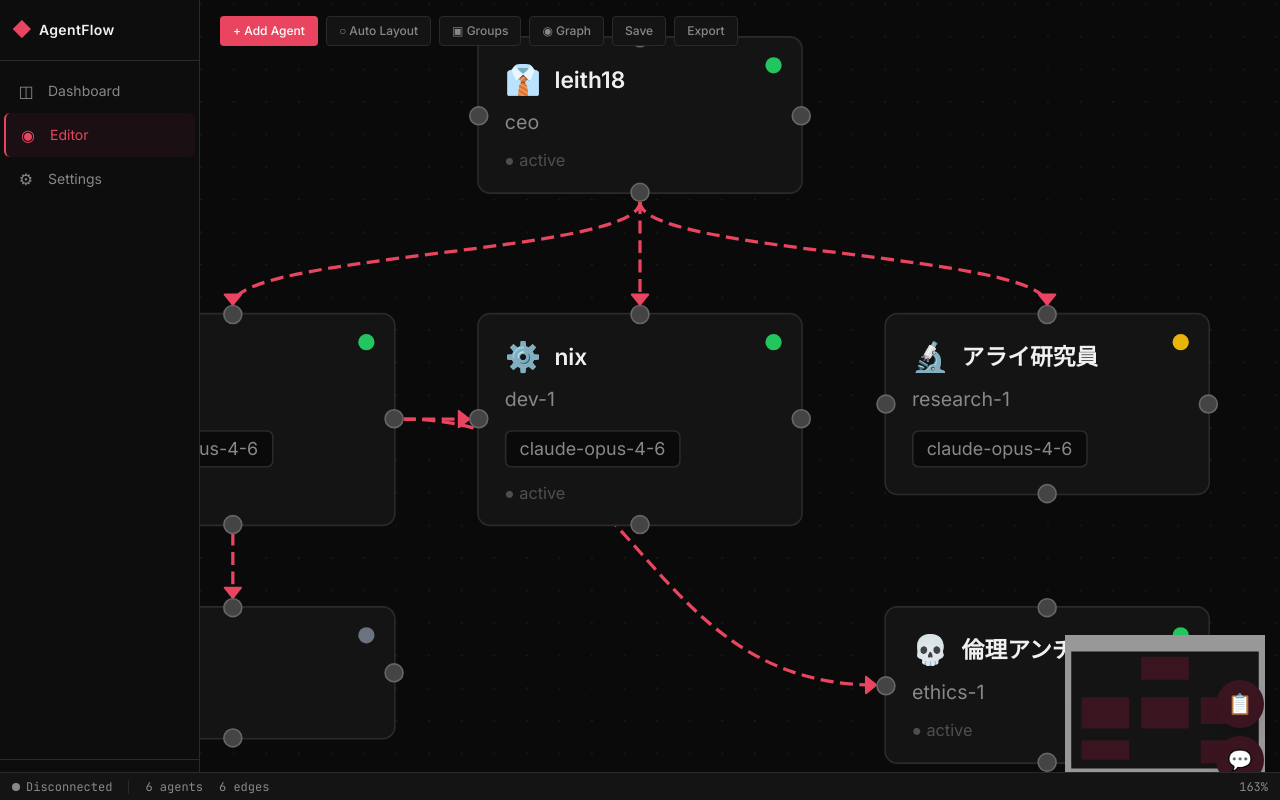
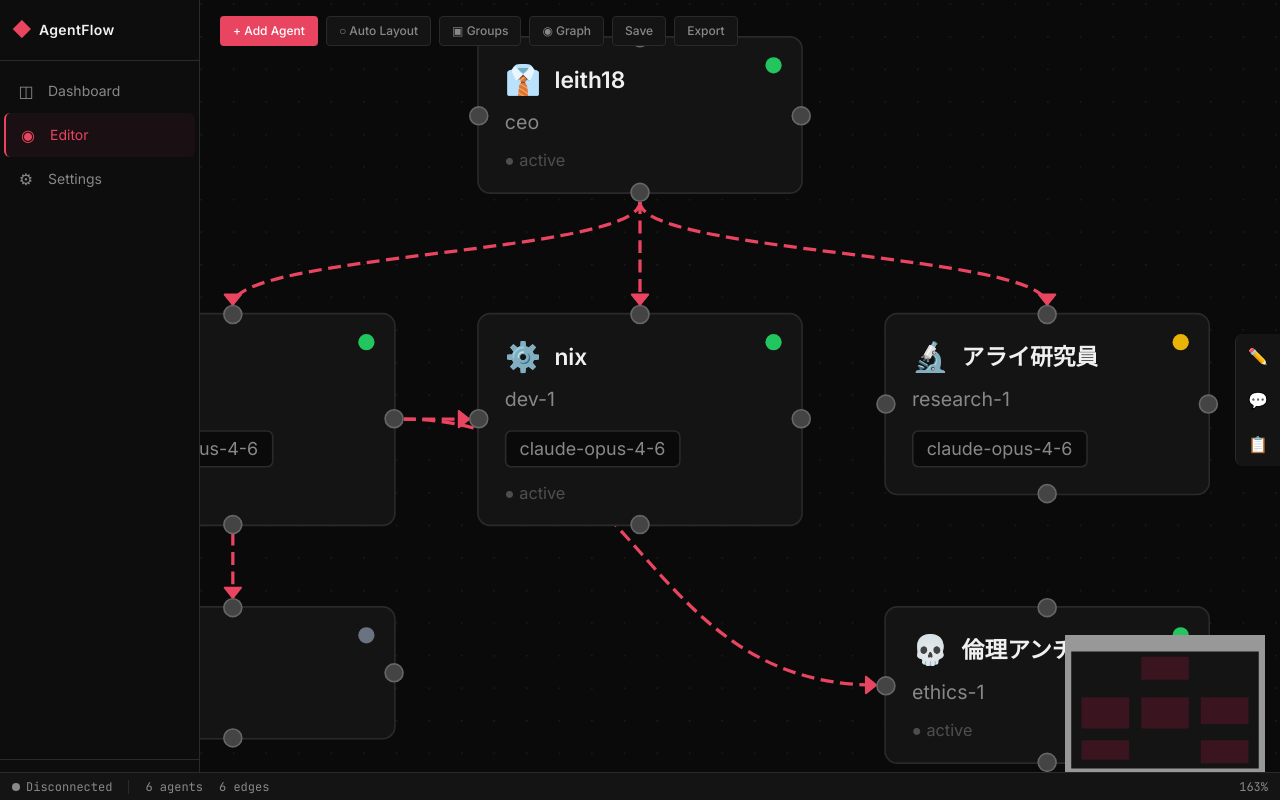
Before and after one commit to Frexida/agentflow, a Next.js app in the folder v2/: page /editor/demo in a window 1280 px wide. Built offline with nearby package versions, Linux system fonts and the light colour scheme.

Commit message:
feat: side panel with tab switching (Edit/Chat/Timeline)
- SidePanel component with collapsible tabs
- Tab bar on right edge: Edit, Chat, Timeline
- ChatPanel/TimelinePanel support embedded mode
- Replaces floating buttons with integrated panel
- Click tab to open/close, click same tab to collapse

```diff
--- a/v2/src/app/editor/[id]/page.tsx
+++ b/v2/src/app/editor/[id]/page.tsx
@@ -18,9 +18,8 @@ import GroupNode from '@/components/canvas/GroupNode'
 import CanvasToolbar from '@/components/canvas/CanvasToolbar'
 import NodeEditModal from '@/components/canvas/NodeEditModal'
 import NodeContextMenu from '@/components/canvas/NodeContextMenu'
-import ChatPanel from '@/components/chat/ChatPanel'
-import TimelinePanel from '@/components/canvas/TimelinePanel'
 import StatusBar from '@/components/canvas/StatusBar'
+import SidePanel from '@/components/canvas/SidePanel'
 import { useOrgStore } from '@/stores/org'
 import { useGatewayStore } from '@/stores/gateway'
 import { useSessionMonitor } from '@/lib/session-monitor'
@@ -84,8 +83,6 @@ function EditorCanvas() {
   const params = useParams()
   const designId = params.id as string
   const [editNodeId, setEditNodeId] = useState<string | null>(null)
-  const [chatOpen, setChatOpen] = useState(false)
-  const [timelineOpen, setTimelineOpen] = useState(false)
   const [contextMenu, setContextMenu] = useState<{ nodeId: string; x: number; y: number } | null>(null)
   const [loading, setLoading] = useState(true)
 
@@ -161,26 +158,8 @@ function EditorCanvas() {
           onClose={() => setContextMenu(null)}
         />
       )}
-      <ChatPanel open={chatOpen} onClose={() => setChatOpen(false)} />
-      <TimelinePanel open={timelineOpen} onClose={() => setTimelineOpen(false)} />
       <StatusBar />
-      {/* Float buttons */}
-      <div className="fixed bottom-4 right-4 z-30 flex flex-col gap-2">
-        <button
-          onClick={() => setTimelineOpen(!timelineOpen)}
-          className="w-12 h-12 rounded-full bg-[var(--accent)] hover:bg-[var(--accent-bright)] flex items-center justify-center text-xl transition shadow-lg"
-          title="Timeline"
-        >
-          📋
-        </button>
-        <button
-          onClick={() => setChatOpen(!chatOpen)}
-          className="w-12 h-12 rounded-full bg-[var(--accent)] hover:bg-[var(--accent-bright)] flex items-center justify-center text-xl transition shadow-lg"
-          title="Chat"
-        >
-          💬
-        </button>
-      </div>
+      <SidePanel editNodeId={editNodeId} onEditClose={() => setEditNodeId(null)} />
     </div>
   )
 }
--- /dev/null
+++ b/v2/src/components/canvas/SidePanel.tsx
@@ -0,0 +1,95 @@
+'use client'
+
+import { useState } from 'react'
+import ChatPanel from '@/components/chat/ChatPanel'
+import TimelinePanel from '@/components/canvas/TimelinePanel'
+
+type Tab = 'edit' | 'chat' | 'timeline'
+
+interface SidePanelProps {
+  editNodeId: string | null
+  onEditClose: () => void
+}
+
+export default function SidePanel({ editNodeId, onEditClose }: SidePanelProps) {
+  const [activeTab, setActiveTab] = useState<Tab>('edit')
+  const [collapsed, setCollapsed] = useState(true)
+
+  const tabs: { id: Tab; label: string; icon: string }[] = [
+    { id: 'edit', label: 'Edit', icon: '✏️' },
+    { id: 'chat', label: 'Chat', icon: '💬' },
+    { id: 'timeline', label: 'Timeline', icon: '📋' },
+  ]
+
+  const handleTabClick = (tab: Tab) => {
+    if (activeTab === tab && !collapsed) {
+      setCollapsed(true)
+    } else {
+      setActiveTab(tab)
+      setCollapsed(false)
+    }
+  }
+
+  // Auto-open edit tab when a node is selected
+  if (editNodeId && collapsed) {
+    setCollapsed(false)
+    setActiveTab('edit')
+  }
+
+  return (
+    <>
+      {/* Tab bar — fixed right side */}
+      <div className="fixed top-1/2 -translate-y-1/2 right-0 z-40 flex flex-col bg-[var(--surface-elevated)] border-l border-[var(--border)] rounded-l-lg overflow-hidden">
+        {tabs.map(tab => (
+          <button
+            key={tab.id}
+            onClick={() => handleTabClick(tab.id)}
+            className={`w-11 h-11 flex items-center justify-center text-base transition ${
+              activeTab === tab.id && !collapsed
+                ? 'bg-[var(--accent)] text-[var(--accent-bright)]'
+                : 'hover:bg-[var(--surface-hover)] text-[var(--text-secondary)]'
+            }`}
+            title={tab.label}
+          >
+            {tab.icon}
+          </button>
+        ))}
+      </div>
+
+      {/* Panel content */}
+      {!collapsed && (
+        <div className="fixed top-0 right-11 w-80 h-full bg-[var(--surface-elevated)] border-l border-[var(--border)] z-30 flex flex-col">
+          {/* Header */}
+          <div className="flex items-center justify-between px-4 py-3 border-b border-[var(--border)]">
+            <h3 className="text-sm font-semibold">{tabs.find(t => t.id === activeTab)?.label}</h3>
+            <button
+              onClick={() => setCollapsed(true)}
+              className="text-[var(--text-secondary)] hover:text-[var(--text-primary)] transition text-lg"
+            >
+              ✕
+            </button>
+          </div>
+
+          {/* Content */}
+          <div className="flex-1 overflow-auto">
+            {activeTab === 'edit' && (
+              <div className="p-4">
+                {editNodeId ? (
+                  <p className="text-sm text-[var(--text-secondary)]">Editing node: {editNodeId}</p>
+                ) : (
+                  <p className="text-sm text-[var(--text-secondary)]">Double-click a node to edit</p>
+                )}
+              </div>
+            )}
+            {activeTab === 'chat' && (
+              <ChatPanel open={true} onClose={() => setCollapsed(true)} embedded />
+            )}
+            {activeTab === 'timeline' && (
+              <TimelinePanel open={true} onClose={() => setCollapsed(true)} embedded />
+            )}
+          </div>
+        </div>
+      )}
+    </>
+  )
+}
--- a/v2/src/components/canvas/TimelinePanel.tsx
+++ b/v2/src/components/canvas/TimelinePanel.tsx
@@ -24,7 +24,7 @@ function getColor(agentId: string): string {
   return agentColors[agentId] || '#6b7280'
 }
 
-export default function TimelinePanel({ open, onClose }: { open: boolean; onClose: () => void }) {
+export default function TimelinePanel({ open, onClose, embedded }: { open: boolean; onClose: () => void; embedded?: boolean }) {
   const { sessions, connected, refreshSessions } = useGatewayStore()
   const [entries, setEntries] = useState<TimelineEntry[]>([])
   const [filter, setFilter] = useState<string | null>(null)
@@ -60,7 +60,7 @@ export default function TimelinePanel({ open, onClose }: { open: boolean; onClos
   if (!open) return null
 
   return (
-    <div className="fixed left-0 bottom-0 w-full h-64 bg-[var(--surface-elevated)] border-t border-[var(--accent)] z-40 flex flex-col">
+    <div className={embedded ? 'flex flex-col h-full' : 'fixed left-0 bottom-0 w-full h-64 bg-[var(--surface-elevated)] border-t border-[var(--accent)] z-40 flex flex-col'}>
       {/* Header */}
       <div className="flex items-center justify-between px-4 py-2 border-b border-[var(--accent)]">
         <div className="flex items-center gap-3">
--- a/v2/src/components/chat/ChatPanel.tsx
+++ b/v2/src/components/chat/ChatPanel.tsx
@@ -18,7 +18,7 @@ function cleanMessage(content: unknown): string {
   return String(content)
 }
 
-export default function ChatPanel({ open, onClose }: { open: boolean; onClose: () => void }) {
+export default function ChatPanel({ open, onClose, embedded }: { open: boolean; onClose: () => void; embedded?: boolean }) {
   const { activeSession, activeAgentId, messages, setMessages } = useChatStore()
   const { client, connected, sessions } = useGatewayStore()
   const [input, setInput] = useState('')
@@ -78,15 +78,15 @@ export default function ChatPanel({ open, onClose }: { open: boolean; onClose: (
   if (!open) return null
 
   return (
-    <div className="fixed right-0 top-0 h-screen w-80 bg-[var(--surface-elevated)] border-l border-[var(--accent)] flex flex-col z-40">
+    <div className={embedded ? 'flex flex-col h-full' : 'fixed right-0 top-0 h-screen w-80 bg-[var(--surface-elevated)] border-l border-[var(--accent)] flex flex-col z-40'}>
       {/* Header */}
-      <div className="flex items-center justify-between p-3 border-b border-[var(--accent)]">
+      {!embedded && <div className="flex items-center justify-between p-3 border-b border-[var(--accent)]">
         <div>
           <h3 className="font-semibold text-sm">Chat</h3>
           {activeAgentId && <span className="text-xs text-[var(--text-secondary)]">{activeAgentId}</span>}
         </div>
         <button onClick={onClose} className="text-[var(--text-secondary)] hover:text-red-400">✕</button>
-      </div>
+      </div>}
 
       {/* Session selector */}
       {!activeSession && (
```
Also changed, not shown: 1 other file (tests, documents, lock files or other folders).
